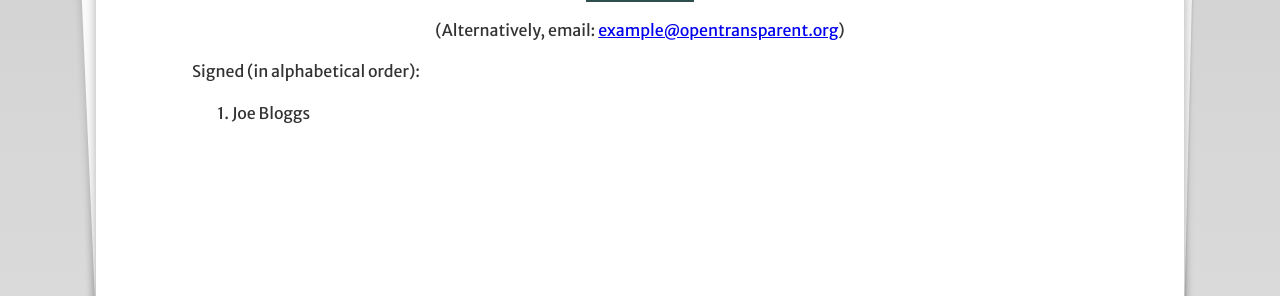
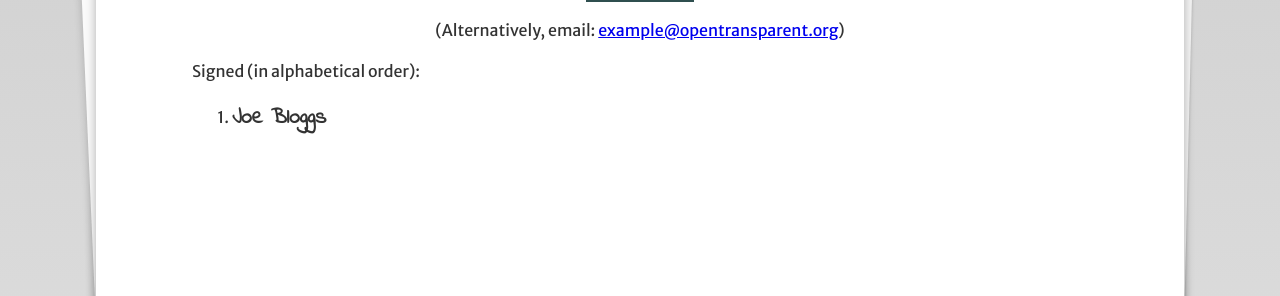
Before and after one commit to opentransparent/justice, a Jekyll site: the page built from index.html, in a window 1280 px wide. Shown: the part 343-639 px from the top of the page. Built offline with Jekyll 4.4.1, drawn with Linux system fonts in a browser that asks for light colours.

Commit message:
Update default.html

```diff
--- a/_layouts/default.html
+++ b/_layouts/default.html
@@ -22,7 +22,7 @@
 <p>Signed (in alphabetical order):</p>
 <ol class="signatories">
     {% for person in site.data.names %}
-    <li>{{ person.name }}</li>
+    <li><span class="name">{{ person.name }}</span></li>
 {% endfor %}
 </ol>
 
```
